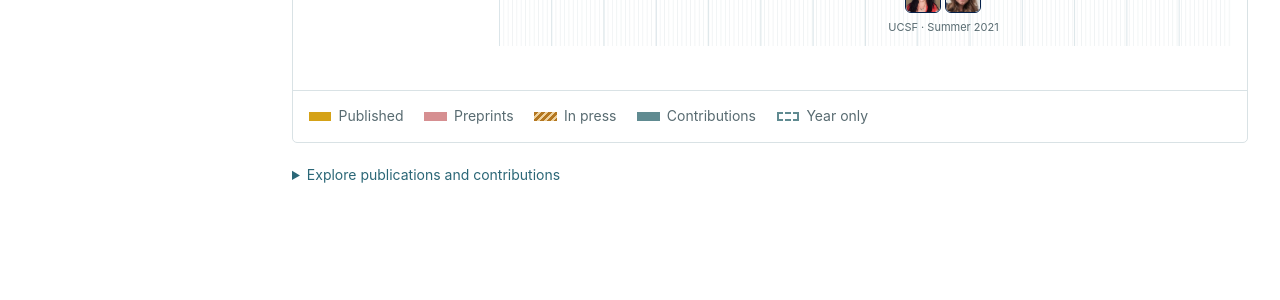
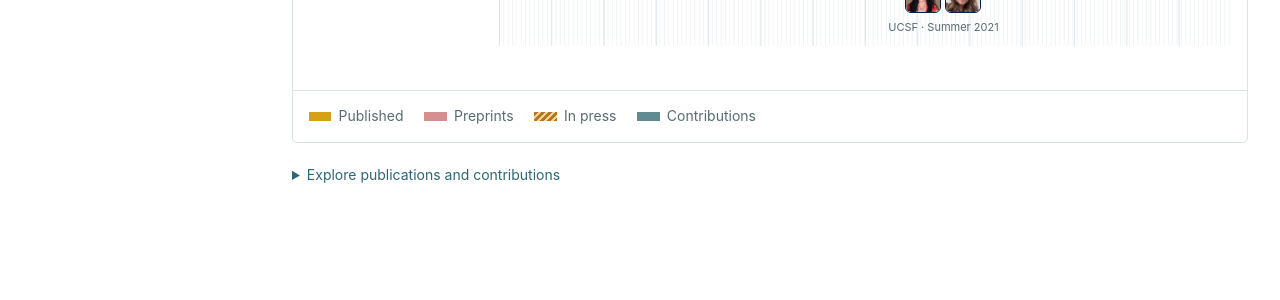
Before and after one commit to ads303/ads303.github.io, a Jekyll site: the page built from _pages/about.md, in a window 1280 px wide and 1400 px high, scrolled down 658 px. Shown: the part 948-1248 px from the top of the window. Built offline with Jekyll 4.4.1, drawn with Linux system fonts in a browser that asks for light colours; some web fonts are replaced.

Commit message:
Remove redundant date-precision labels

```diff
--- a/_includes/academic-timeline.html
+++ b/_includes/academic-timeline.html
@@ -1,7 +1,7 @@
 {% comment %}
   Each canonical work gets one feature block. Published versions replace their
   preprints; in-press works use the public preprint date until a paper is released.
-  Year-only records retain year precision rather than inventing a release month.
+  Records without a verified month retain their original date precision.
 {% endcomment %}
 {% assign journey_start = 2016 %}
 {% assign journey_year = site.time | date: '%Y' | plus: 0 | at_least: 2026 %}
@@ -79,10 +79,10 @@
               {% else %}
                 {% assign work_column = work_year | minus: journey_start | times: 12 | plus: 1 %}
                 {% assign work_span = 12 %}
-                {% capture work_date_label %}{{ work_year }} (year only){% endcapture %}
+                {% capture work_date_label %}{{ work_year }}{% endcapture %}
               {% endif %}
               {% if work_year >= journey_start and work_year <= journey_year %}
-                <a id="journey-feature-{{ publication.id }}" class="journey-feature journey-feature--{{ work_kind }}{% unless work_date %} journey-feature--year-only{% endunless %}" style="grid-column: {{ work_column }} / span {{ work_span }};" href="#journey-work-{{ publication.id }}" data-journey-work="journey-work-{{ publication.id }}" title="{{ publication.title | escape }} · {{ work_date_label | strip | escape }} · {{ publication.status | replace: '-', ' ' }}" aria-label="{{ publication.title | escape }}. {{ work_date_label | strip | escape }}. {{ publication.status | replace: '-', ' ' }}. View details."><span class="journey-sr-only">{{ publication.short_title | default: publication.title | escape }}</span></a>
+                <a id="journey-feature-{{ publication.id }}" class="journey-feature journey-feature--{{ work_kind }}{% unless work_date %} journey-feature--outlined{% endunless %}" style="grid-column: {{ work_column }} / span {{ work_span }};" href="#journey-work-{{ publication.id }}" data-journey-work="journey-work-{{ publication.id }}" title="{{ publication.title | escape }} · {{ work_date_label | strip | escape }} · {{ publication.status | replace: '-', ' ' }}" aria-label="{{ publication.title | escape }}. {{ work_date_label | strip | escape }}. {{ publication.status | replace: '-', ' ' }}. View details."><span class="journey-sr-only">{{ publication.short_title | default: publication.title | escape }}</span></a>
               {% endif %}
             {% endfor %}
           </div>
@@ -129,7 +129,6 @@
       <span><i class="journey-key journey-key--preprint" aria-hidden="true"></i>Preprints</span>
       <span><i class="journey-key journey-key--in-press" aria-hidden="true"></i>In press</span>
       <span><i class="journey-key journey-key--contribution" aria-hidden="true"></i>Contributions</span>
-      <span><i class="journey-key journey-key--year-only" aria-hidden="true"></i>Year only</span>
     </div>
   </div>
   <details class="journey-publication-details" id="journey-publication-details">
@@ -140,7 +139,7 @@
         {% if publication.status == 'in-press' and work_date == nil %}{% assign work_date = publication.preprint_date %}{% endif %}
         <article id="journey-work-{{ publication.id }}" class="journey-publication-work" tabindex="-1">
           <h3><a href="{{ publication.url }}">{{ publication.title | escape }}</a></h3>
-          <p>{% if work_date %}{{ work_date | date: '%B %Y' }}{% if publication.status == 'in-press' and publication.date == nil %} · Public preprint{% endif %}{% elsif publication.year %}{{ publication.year }} · Year only{% else %}Date not confirmed{% endif %} · {{ publication.venue | escape }} · {% if publication.type %}{{ publication.type | escape }}{% elsif publication.status == 'abstract' %}Conference abstract{% else %}{{ publication.status | replace: '-', ' ' | capitalize }}{% endif %}</p>
+          <p>{% if work_date %}{{ work_date | date: '%B %Y' }}{% if publication.status == 'in-press' and publication.date == nil %} · Public preprint{% endif %}{% elsif publication.year %}{{ publication.year }}{% else %}Date not confirmed{% endif %} · {{ publication.venue | escape }} · {% if publication.type %}{{ publication.type | escape }}{% elsif publication.status == 'abstract' %}Conference abstract{% else %}{{ publication.status | replace: '-', ' ' | capitalize }}{% endif %}</p>
           {% capture work_mentors %}{% assign mentor_separator = '' %}{% for mentor in site.data.mentors %}{% if mentor.works contains publication.id %}{{ mentor_separator }}{{ mentor.name | escape }}{% assign mentor_separator = ', ' %}{% endif %}{% endfor %}{% endcapture %}
           {% unless work_mentors == empty %}<p>Mentors: {{ work_mentors }}</p>{% endunless %}
           <a class="journey-publication-work__citation" href="{{ '/publishedwork/' | relative_url }}#{{ publication.id }}">Full citation</a>
--- a/assets/css/academic-timeline.css
+++ b/assets/css/academic-timeline.css
@@ -44,7 +44,7 @@
 .journey-feature--in-press, .journey-key--in-press { --feature-color: #b47720; }
 .journey-feature--contribution, .journey-key--contribution { --feature-color: #608b91; }
 .journey-feature--in-press::before, .journey-key--in-press { background: repeating-linear-gradient(135deg, #b47720, #b47720 3px, #eed19d 3px, #eed19d 5px); }
-.journey-feature--year-only::before { background: #fff; border: 2px dashed var(--feature-color); }
+.journey-feature--outlined::before { background: #fff; border: 2px dashed var(--feature-color); }
 .journey-feature:hover::before { box-shadow: 0 0 0 2px #253b43; }
 .journey-feature:focus-visible { outline: 2px solid #253b43; outline-offset: 2px; z-index: 2; }
 /* Mentors are grouped within university intervals, without assigning individual dates. */
@@ -64,7 +64,6 @@
 .journey-browser__legend { display: flex; flex-wrap: wrap; align-items: center; gap: .5rem 1.3rem; padding: .85rem 1rem; border-top: 1px solid var(--journey-border); font-size: .875rem; color: var(--journey-muted); }
 .journey-browser__legend > span { display: inline-flex; align-items: center; gap: .45rem; }
 .journey-key { display: inline-block; width: 1.4rem; height: .55rem; background-color: var(--feature-color); }
-.journey-key--year-only { background: #fff; border: 2px dashed #608b91; }
 .journey-publication-details { margin-top: .75rem; }
 .journey-publication-details summary { cursor: pointer; color: #2b6777; font-size: .875rem; padding: .5rem 0; width: fit-content; }
 .journey-publication-details summary:focus-visible { outline: 2px solid #2b6777; outline-offset: 3px; }
```
Also changed, not shown: docs/publication-data.md (+2 -2 lines).
